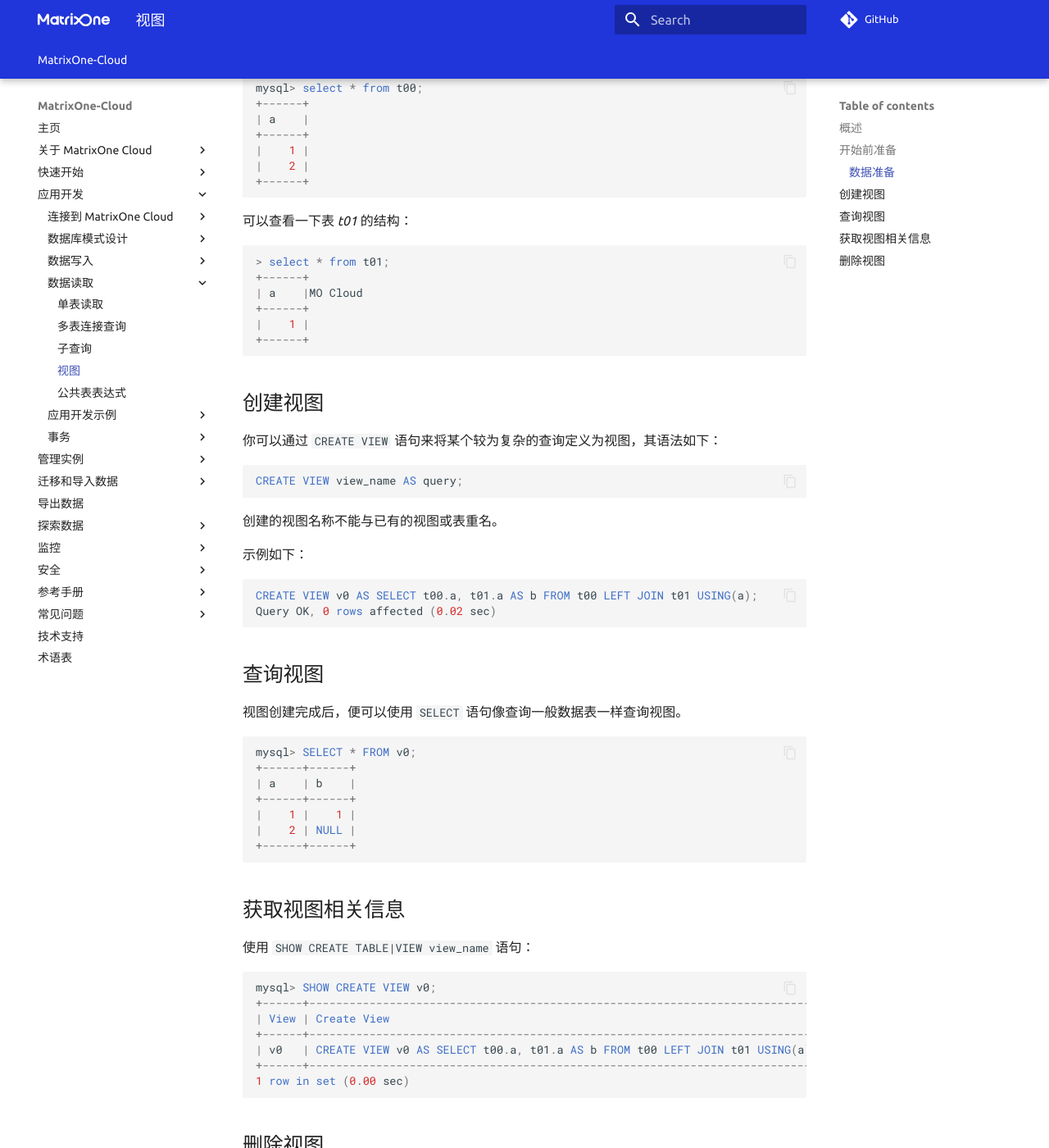
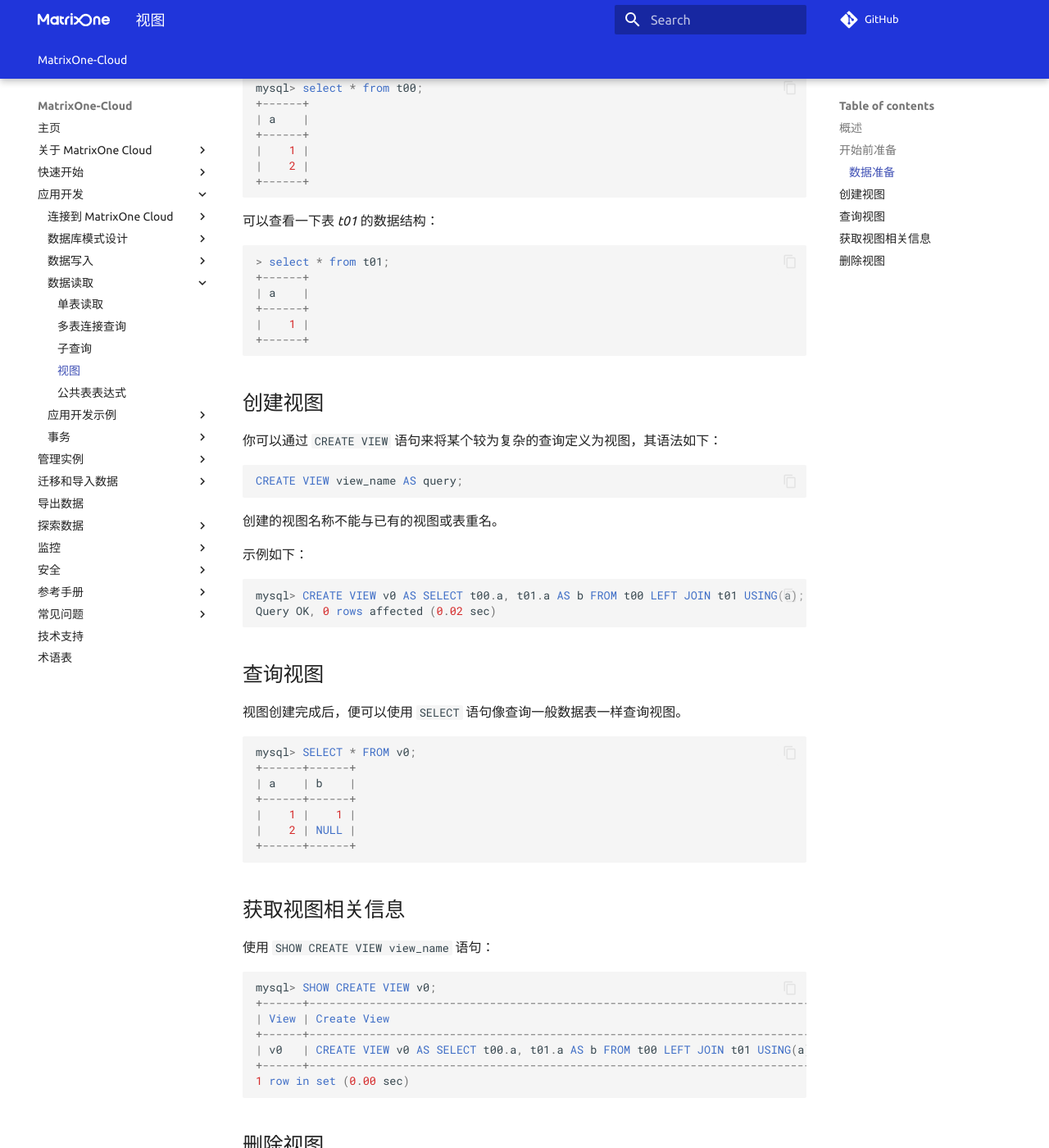
Before and after one commit to yangj1211/moc-docs, an MkDocs documentation site: the page built from docs/MatrixOne-Cloud/App-Develop/read-data/views.md, in a window 1280 px wide and 1400 px high, scrolled down 1035 px. Shown: the whole window at 82% size. Built offline with MkDocs 1.6.1 and Material for MkDocs 9.7.7, drawn with Linux system fonts in a browser that asks for light colours; comment, search, counter and statistics services are not loaded; the version menu is left out.

Commit message:
Update views.md
调整几处格式和说明

Signed-off-by: 吴梦龙 <1849777679@qq.com>

````diff
--- a/docs/MatrixOne-Cloud/App-Develop/read-data/views.md
+++ b/docs/MatrixOne-Cloud/App-Develop/read-data/views.md
@@ -31,7 +31,7 @@
 INSERT INTO t01 VALUES (1);
 ```
 
-可以查看一下表 *t00* 的结构：
+可以查看一下表 *t00* 的数据结构：
 
 ```sql
 mysql> select * from t00;
@@ -43,12 +43,12 @@
 +------+
 ```
 
-可以查看一下表 *t01* 的结构：
+可以查看一下表 *t01* 的数据结构：
 
 ```sql
 > select * from t01;
 +------+
-| a    |MO Cloud
+| a    |
 +------+
 |    1 |
 +------+
@@ -67,7 +67,7 @@
 示例如下：
 
 ```sql
-CREATE VIEW v0 AS SELECT t00.a, t01.a AS b FROM t00 LEFT JOIN t01 USING(a);
+mysql> CREATE VIEW v0 AS SELECT t00.a, t01.a AS b FROM t00 LEFT JOIN t01 USING(a);
 Query OK, 0 rows affected (0.02 sec)
 ```
 
@@ -87,7 +87,7 @@
 
 ## 获取视图相关信息
 
-使用 `SHOW CREATE TABLE|VIEW view_name` 语句：
+使用 `SHOW CREATE VIEW view_name` 语句：
 
 ```sql
 mysql> SHOW CREATE VIEW v0;
````
